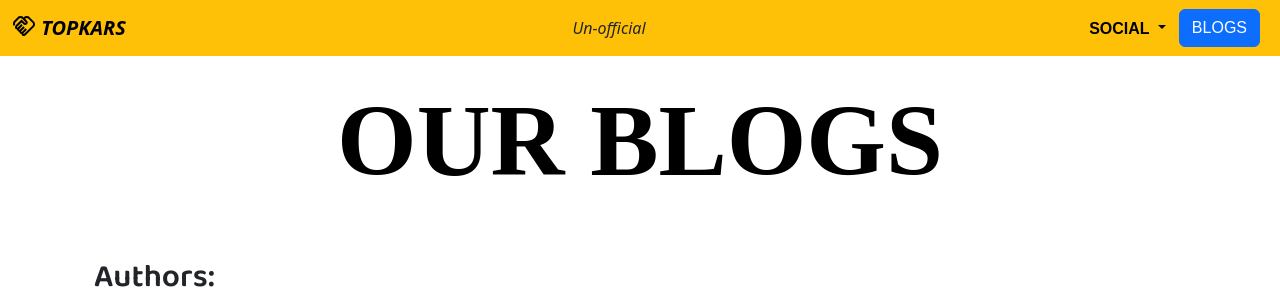
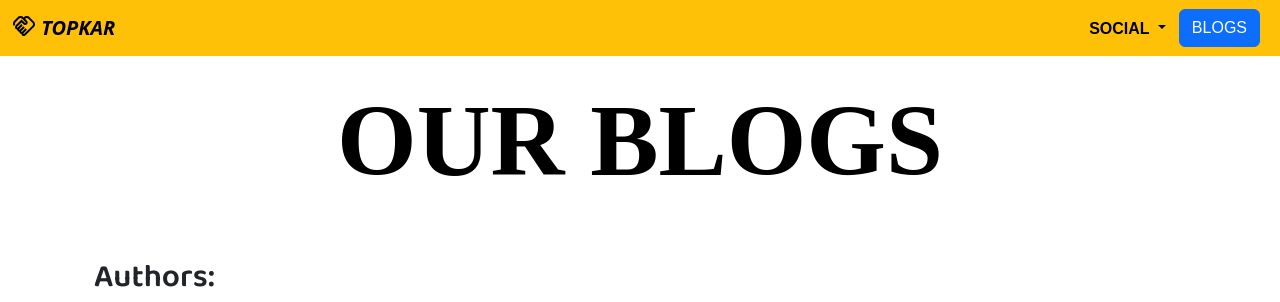
Before and after one commit to topCodegeek/Django-Personal-Portfolio, a Django app: template Blogs/templates/blogs.html in a window 1280 px wide. Shown: the top 302 px of the page. Run offline with Django 3.2, Linux system fonts and the light colour scheme; the template is opened without the code that fills it, so the values that code supplies are empty; some web fonts are replaced.

```diff
--- a/Blogs/templates/blogs.html
+++ b/Blogs/templates/blogs.html
@@ -44,10 +44,10 @@
     <h5 class="container text-start" id="hsub">{{ blog_count }} blog{{ blog_count|pluralize }} written till date.</h5>
 
 <!-- Blogs' List -->
+    <div class="container">
     {% for blog in first_five %}
         <br><br>
         <h5>
-        <div class="row">
             <div class="col text-start" id="hsub">
                 On {{ blog.date|date:'dS M Y' }}, by <i>{{blog.author}}</i>
             </div>
@@ -57,8 +57,8 @@
             </a>
             <h6 class="container text-start" id="hsub"><i>"{{ blog.content|striptags|truncatechars:75 }}</i></h6>
             <br>
-        </div>
         {% endfor %}
+    </div>
 </div>
 {% endblock %}
 
--- a/Personal_Portfolio/settings.py
+++ b/Personal_Portfolio/settings.py
@@ -23,7 +23,7 @@ BASE_DIR = os.path.dirname(os.path.dirname(os.path.abspath(__file__)))
 SECRET_KEY = 'django-insecure--s^z9avo3v#^#1k7n))5mip6jt3n$us_uwcr&t#=4f_gsr8o@i'
 
 # SECURITY WARNING: don't run with debug turned on in production!
-DEBUG = True
+DEBUG = False
 
 ALLOWED_HOSTS = ['topCodegeek.pythonanywhere.com']
 
--- a/Portfolios/static/portfolio/styles.css
+++ b/Portfolios/static/portfolio/styles.css
@@ -1,5 +1,6 @@
 @page{
-    margin-left: (20px, auto);
+    margin-left: (20px, auto)
+    min-width=device-width
     }
 
 /* Fonts */
--- a/Portfolios/templates/base.html
+++ b/Portfolios/templates/base.html
@@ -28,17 +28,10 @@
   <div class="container-fluid justify-content-between align-items-center">
     <a class="navbar-brand" href="{% url 'homepage' %}" style="font-size: auto;">
       <img src="{% static 'portfolio/Handshake.png' %}" alt="Logo" width="24" height="24" class="d-inline-block align-text-top">
-      <b><i>TOPKARS</i></b>
+      <b><i>TOPKAR</i></b>
     </a>
   <!-- Faint Text -->
-      <div class="container text-center">
-        <span class="nav-link disabled" area-disabled="true">
-          <i>Un-official</i>
-        </span>
-      </div>
-      <button class="navbar-toggler" type="button" data-bs-toggle="collapse" data-bs-target="#navbarSupportedContent" aria-controls="navbarSupportedContent" aria-expanded="false" aria-label="Toggle navigation">
-      <span class="navbar-toggler-icon"></span>
-    </button>
+        <!-- (Removed) -->
   <!-- Droupdown -->
     <div class="collapse navbar-collapse" id="navbarSupportedContent">
       <ul class="navbar-nav  ms-auto me-2 mb-lg-0">
@@ -75,7 +68,7 @@
   <div class="container text-center">
     <h6 class="container text-center" style="font-size: 1.2rem">&#9432; <i>Web Author: Ishaan Topkar</h6></i>
     <h6 style="font-size: 0.9rem">
-      View This <a href="https://github.com/topCodegeek/Django-Personal-Portfolio">Project</a>
+      View This <a href="https://github.com/topCodegeek/Django-Personal-Portfolio" target="_blank">Project</a>
     </h6>
   </div>
 </div>
```
Also changed, not shown: db.sqlite3, media/media/portfolio/images/IMG_20240211_144917.jpg (added).
